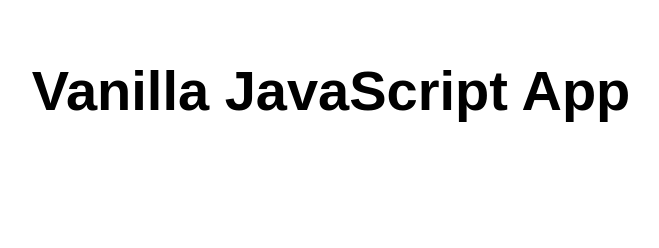
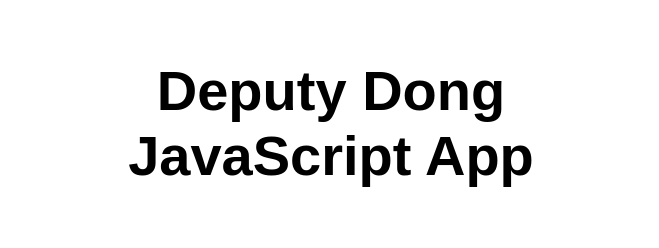
Before and after one commit to 3dvoxel/staticwebdev, a website: page src/index.html in a window 1280 px wide. Shown: the whole page, without its empty margins (309-968 px from the left). Drawn offline with Linux system fonts and the light colour scheme.

Commit message:
Customize page

```diff
--- a/src/index.html
+++ b/src/index.html
@@ -5,12 +5,12 @@
   <meta charset="UTF-8">
   <meta name="viewport" content="width=device-width, initial-scale=1.0">
   <link rel="stylesheet" href="styles.css">
-  <title>Vanilla JavaScript App</title>
+  <title>Deputy Dong JavaScript App</title>
 </head>
 
 <body>
   <main>
-    <h1>Vanilla JavaScript App</h1>
+    <h1>Deputy Dong JavaScript App</h1>
   </main>
 </body>
 
```
